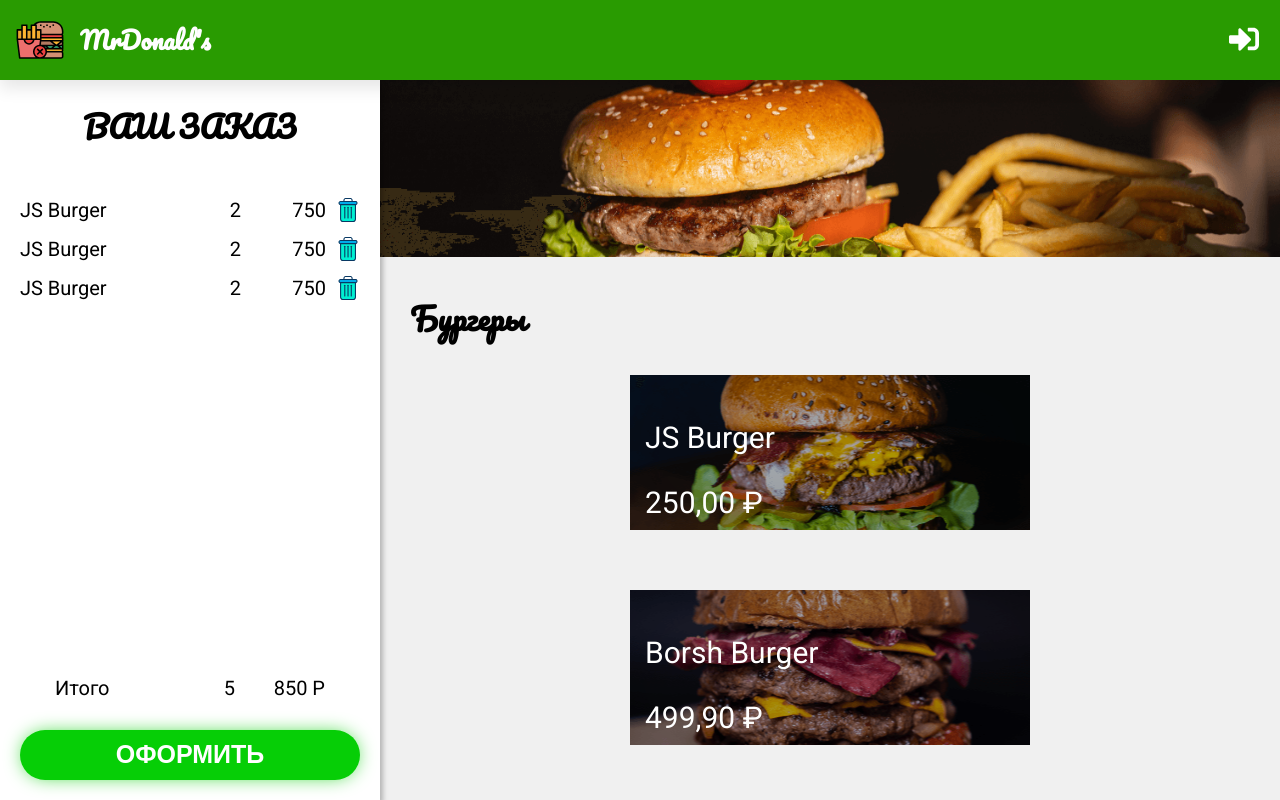
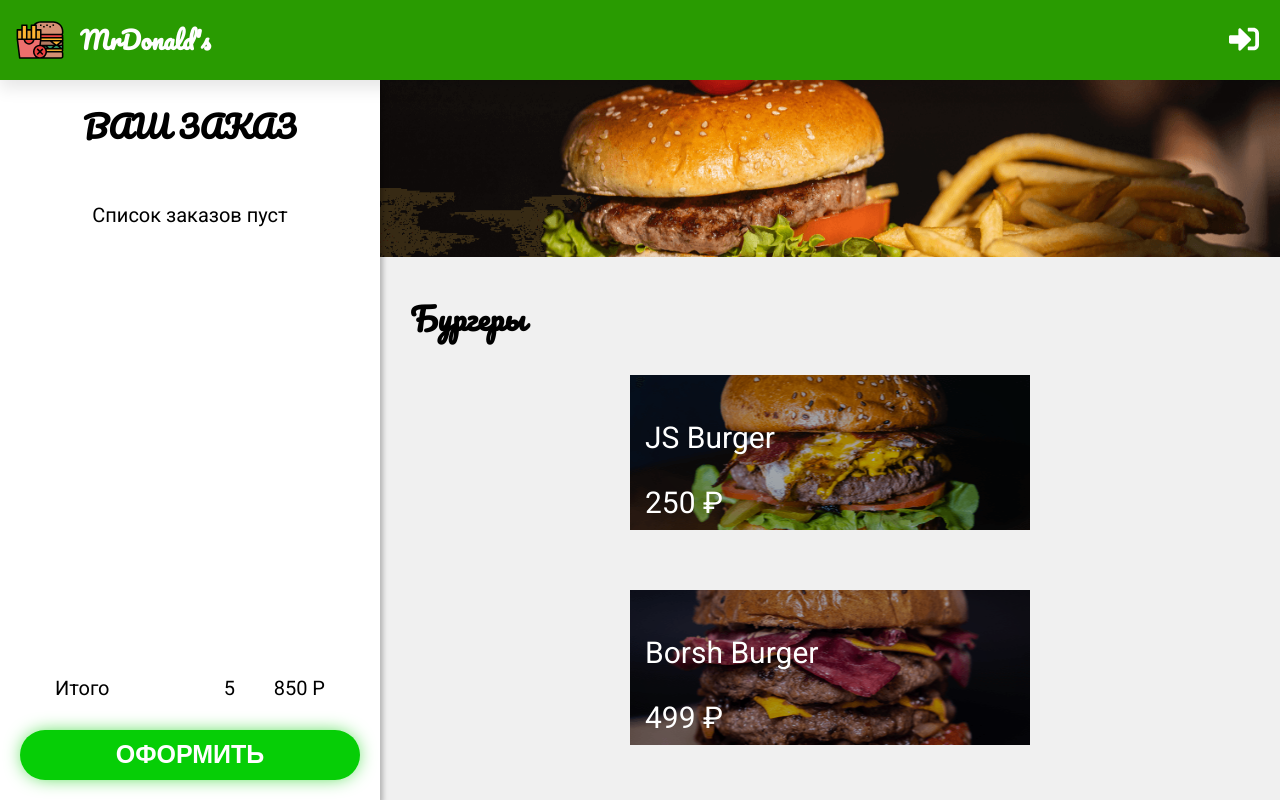
Before and after one commit to MaxKayan/react-food-store, a React (Create React App) app: page / in a window 1280 px wide. Shown: the top 800 px of the page. Built offline with nearby package versions, Linux system fonts and the light colour scheme.

Commit message:
Added orders hook

```diff
--- a/src/App.js
+++ b/src/App.js
@@ -1,6 +1,7 @@
 import React from "react";
 import { ThemeProvider } from "styled-components";
 import { GlobalStyle, Menu, NavBar, OrderSideBar } from "./components";
+import { useOrderItems } from "./hooks";
 
 const theme = {
   // primaryColor: "#FFF",
@@ -9,13 +10,15 @@ const theme = {
 };
 
 function App() {
+  const orderItems = useOrderItems();
+
   return (
     <>
       <GlobalStyle />
       <ThemeProvider theme={theme}>
         <NavBar />
-        <OrderSideBar />
-        <Menu />
+        <OrderSideBar {...orderItems} />
+        <Menu {...orderItems} />
       </ThemeProvider>
     </>
   );
--- a/src/components/ItemList.jsx
+++ b/src/components/ItemList.jsx
@@ -1,5 +1,6 @@
 import React from "react";
 import styled from "styled-components";
+import { toLocalePrice } from "../utils/helpers";
 
 const List = styled.ul`
   display: flex;
@@ -56,12 +57,7 @@ export default function ItemList({ dataList, setOpenedItem }) {
           }}
         >
           <p>{item.name}</p>
-          <p>
-            {item.price.toLocaleString("ru-RU", {
-              style: "currency",
-              currency: "RUB",
-            })}
-          </p>
+          <p>{toLocalePrice(item.price)}</p>
         </Item>
       ))}
     </List>
--- a/src/components/ItemModal.jsx
+++ b/src/components/ItemModal.jsx
@@ -61,25 +61,37 @@ const Container = styled.div`
   }
 `;
 
-export default function ItemModal({ item, setOpenedItem }) {
+export default function ItemModal({
+  openedItem,
+  setOpenedItem,
+  // orderItems,
+  // setOrderItems,
+  addOrderItem,
+}) {
+  console.log("openedItem: ", openedItem);
+
+  const addToOrder = () => {
+    const order = {
+      item: openedItem,
+      quantity: 1,
+    };
+
+    addOrderItem(order);
+    setOpenedItem(null);
+  };
+
   return (
-    <Overlay open={item !== null} onClick={() => setOpenedItem(null)}>
-      {item ? (
-        <Modal
-          onClick={(ev) => {
-            ev.stopPropagation();
-          }}
-        >
-          <Banner src={item.img} />
+    <Overlay open={openedItem} onClick={() => setOpenedItem(null)}>
+      {openedItem ? (
+        <Modal onClick={(ev) => ev.stopPropagation()}>
+          <Banner src={openedItem.img} />
           <Container>
             <OffsetBlock>
-              <SuccessButton onClick={(ev) => console.log(ev)}>
-                Добавить
-              </SuccessButton>
+              <SuccessButton onClick={addToOrder}>Добавить</SuccessButton>
             </OffsetBlock>
             <div className="item-modal-info">
-              <h3>{item.name}</h3>
-              <h3>{toLocalePrice(item.price)}</h3>
+              <h3>{openedItem.name}</h3>
+              <h3>{toLocalePrice(openedItem.price)}</h3>
             </div>
           </Container>
         </Modal>
--- a/src/components/OrderListItem.jsx
+++ b/src/components/OrderListItem.jsx
@@ -3,6 +3,8 @@ import styled from "styled-components";
 
 import TrashIcon from "../svg/trash.svg";
 import { baseButton } from "../utils/styledComponents";
+
+import { toLocalePrice } from "../utils/helpers";
 
 const OrderItem = styled.li`
   display: flex;
@@ -28,13 +30,20 @@ const TrashButton = styled(baseButton)`
   background-size: cover;
 `;
 
-export default function OrderListItem() {
-  return (
+export default function OrderListItem({ orderItem }) {
+  if (!orderItem) return null;
+
+  const {
+    item: { name, price },
+    quantity,
+  } = orderItem;
+
+  return orderItem ? (
     <OrderItem>
-      <ItemName>JS Burger</ItemName>
-      <span>2</span>
-      <ItemPrice>750</ItemPrice>
+      <ItemName>{name}</ItemName>
+      <span>{quantity}</span>
+      <ItemPrice>{toLocalePrice(price)}</ItemPrice>
       <TrashButton />
     </OrderItem>
-  );
+  ) : null;
 }
--- a/src/components/index.js
+++ b/src/components/index.js
@@ -5,5 +5,5 @@ export { default as ItemList } from "./ItemList";
 export { default as SuccessButton } from "./SuccessButton";
 export { default as ItemModal } from "./ItemModal";
 export { default as Tooltip } from "./Tooltip";
-export { default as OrderSideBar } from "./OrderSideBar";
+export { default as OrderSideBar } from "./sections/OrderSideBar";
 export { default as OrderListItem } from "./OrderListItem";
--- a/src/components/sections/Menu.jsx
+++ b/src/components/sections/Menu.jsx
@@ -1,6 +1,7 @@
-import React, { useState } from "react";
+import React from "react";
 import styled from "styled-components";
 import { ItemList, ItemModal } from "..";
+import { useItemOpen } from "../../hooks";
 
 import * as mockMenuData from "../../json/DBMenu.json";
 
@@ -21,9 +22,8 @@ const Banner = styled.img`
   max-height: 300px;
 `;
 
-export default function Menu() {
-  const [openedItem, setOpenedItem] = useState(null);
-  console.log("openedItem: ", openedItem);
+export default function Menu(props) {
+  const openedItem = useItemOpen();
 
   return (
     <MenuStyled>
@@ -31,18 +31,15 @@ export default function Menu() {
 
       <MenuSection>
         <h2>Бургеры</h2>
-        <ItemList
-          dataList={mockMenuData.burger}
-          setOpenedItem={setOpenedItem}
-        />
+        <ItemList dataList={mockMenuData.burger} {...openedItem} />
       </MenuSection>
 
       <MenuSection>
         <h2>Закуски / Напитки</h2>
-        <ItemList dataList={mockMenuData.other} setOpenedItem={setOpenedItem} />
+        <ItemList dataList={mockMenuData.other} {...openedItem} />
       </MenuSection>
 
-      <ItemModal item={openedItem} setOpenedItem={setOpenedItem} />
+      <ItemModal {...openedItem} {...props} />
     </MenuStyled>
   );
 }
--- a/src/components/OrderSideBar.jsx
+++ b/src/components/sections/OrderSideBar.jsx
@@ -1,7 +1,7 @@
 import React from "react";
 import styled from "styled-components";
 
-import { OrderListItem, SuccessButton } from "../components";
+import { OrderListItem, SuccessButton } from "..";
 
 const SideBar = styled.section`
   display: flex;
@@ -43,16 +43,26 @@ const TotalPrice = styled.span`
   margin-left: 25px;
 `;
 
-export default function OrderSideBar() {
+const EmptyListMessage = styled.p`
+  text-align: center;
+`;
+
+export default function OrderSideBar({ orderItems }) {
+  console.log("orderItems: ", orderItems);
+
   return (
     <SideBar>
       <Title>Ваш заказ</Title>
       <Content>
-        <OrdersList>
-          <OrderListItem />
-          <OrderListItem />
-          <OrderListItem />
-        </OrdersList>
+        {orderItems.length ? (
+          <OrdersList>
+            {orderItems.map((item, index) => (
+              <OrderListItem key={index} orderItem={item} />
+            ))}
+          </OrdersList>
+        ) : (
+          <EmptyListMessage>Список заказов пуст</EmptyListMessage>
+        )}
       </Content>
       <Total>
         <span>Итого</span>
--- /dev/null
+++ b/src/hooks/index.js
@@ -0,0 +1,2 @@
+export { default as useItemOpen } from "./useItemOpen";
+export { default as useOrderItems } from "./useOrderItems";
--- /dev/null
+++ b/src/hooks/useItemOpen.js
@@ -0,0 +1,6 @@
+import { useState } from "react";
+
+export default function useItemOpen() {
+  const [openedItem, setOpenedItem] = useState(null);
+  return { openedItem, setOpenedItem };
+}
--- /dev/null
+++ b/src/hooks/useOrderItems.js
@@ -0,0 +1,11 @@
+import { useState } from "react";
+
+export default function useOrders() {
+  const [orderItems, setOrderItems] = useState([]);
+
+  const addOrderItem = (item) => {
+    setOrderItems([...orderItems, item]);
+  };
+
+  return { orderItems, setOrderItems, addOrderItem };
+}
--- a/src/utils/helpers.js
+++ b/src/utils/helpers.js
@@ -1,5 +1,7 @@
 export const toLocalePrice = (number) =>
-  number.toLocaleString("ru-RU", {
+  parseInt(number).toLocaleString("ru-RU", {
     style: "currency",
     currency: "RUB",
+    minimumFractionDigits: 0,
+    maximumFractionDigits: 0,
   });
```
